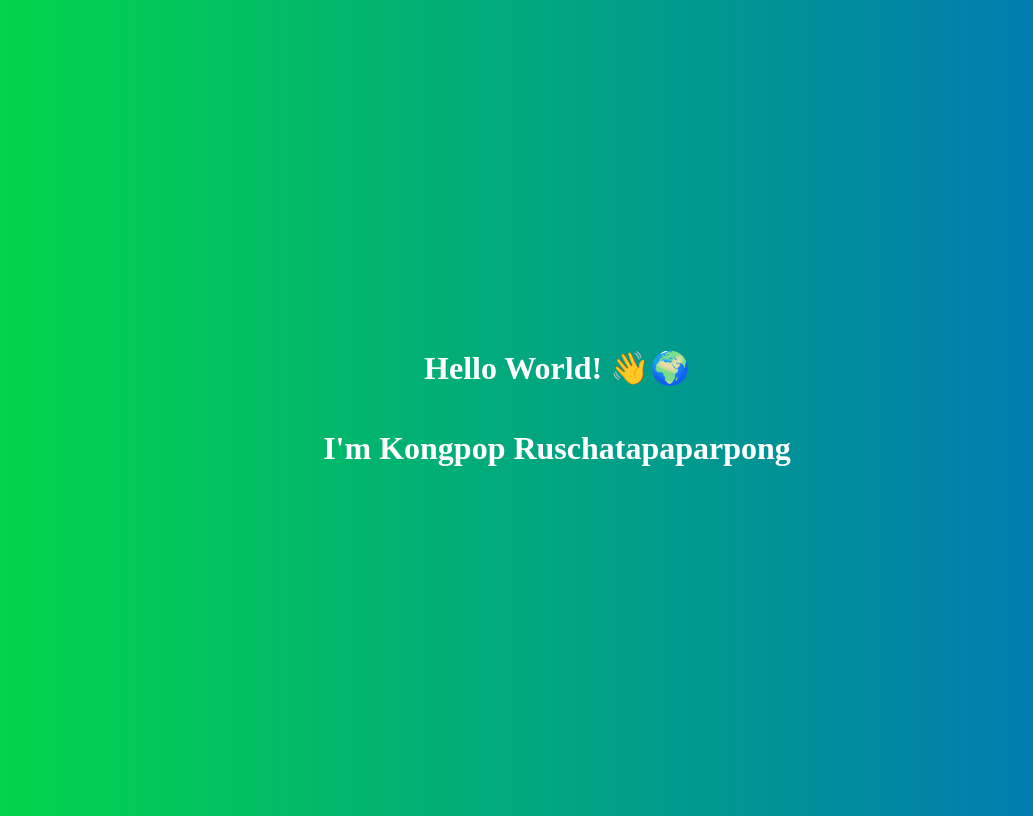
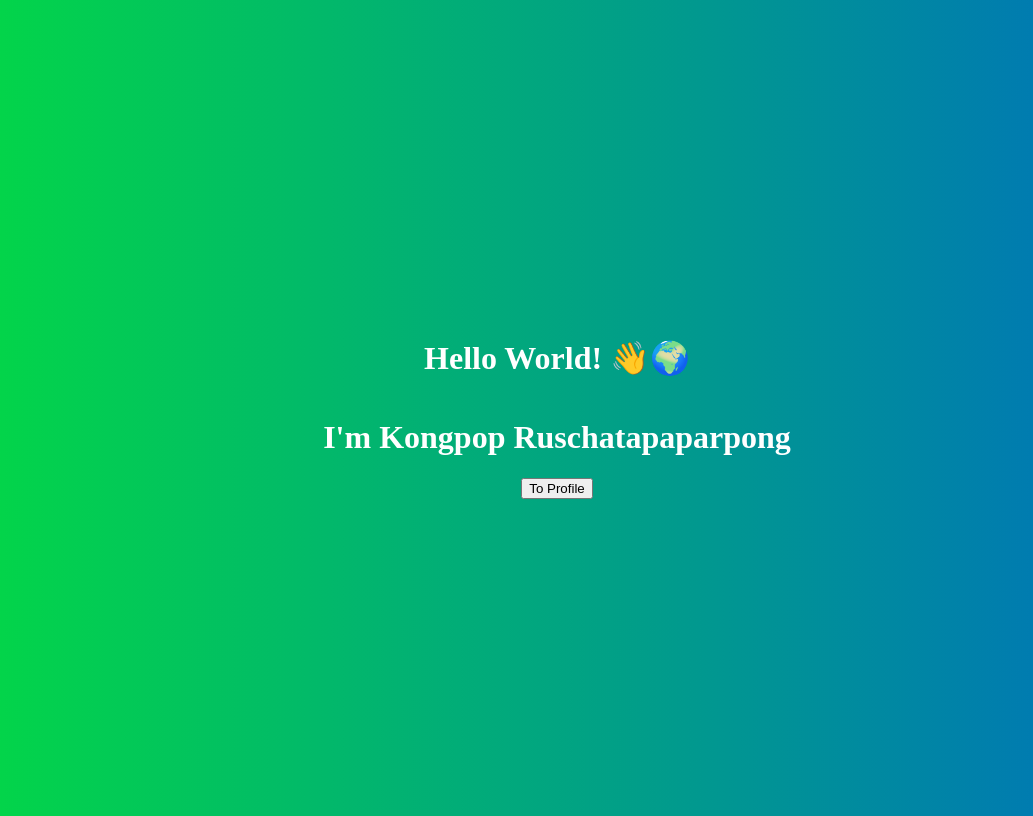
Before and after one commit to kongpop1235/kongpop1235.github.io, a plain HTML site: page index.html in a window 1280 px wide. Shown: the whole page, without its empty margins (91-1124 px from the left). Drawn offline with Linux system fonts and the light colour scheme.

Commit message:
Update index.html

```diff
--- a/index.html
+++ b/index.html
@@ -16,5 +16,6 @@
 	<body>
 		<h1>Hello World! 👋🌍</h1>
 		<h1>I'm Kongpop Ruschatapaparpong</h1>
+		<button>To Profile</button>
 	<body>
 </html>
```
